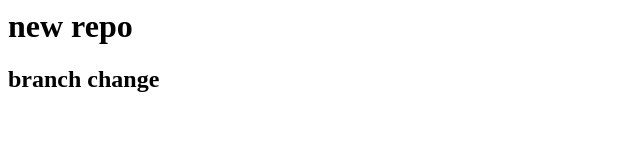
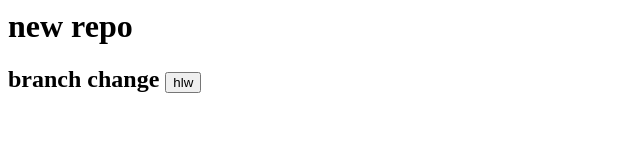
Before and after one commit to Dangi78788/localrepo, a plain HTML site: page index.html in a window 1280 px wide. Shown: the full height of the page, 0-640 px from the left. Drawn offline with Linux system fonts and the light colour scheme.

Commit message:
add button

```diff
--- a/index.html
+++ b/index.html
@@ -1,2 +1,2 @@
 <h1>new repo</h1>
-<h2>branch change</h2>
+<h2>branch change <button>hlw</button></h2>
```
